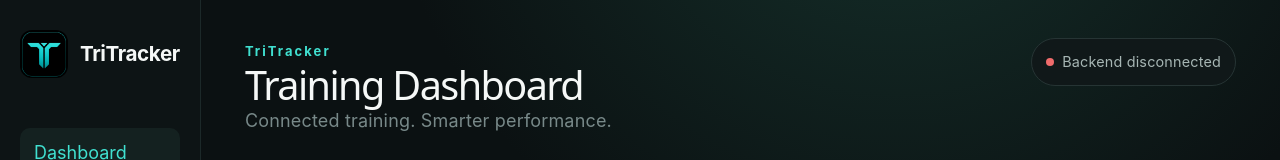
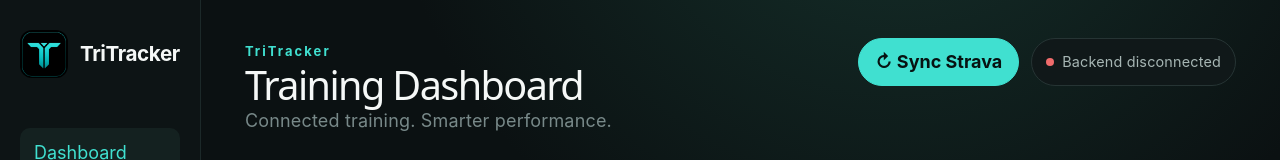
Before and after one commit to gabriellamcdade/TriTracker, a React (Vite) app in the folder frontend/: page / in a window 1280 px wide. Shown: the top 160 px of the page. Built offline with nearby package versions, Linux system fonts and the light colour scheme; no server answers.

Commit message:
add strava sync button to dashboard

```diff
--- a/frontend/src/App.css
+++ b/frontend/src/App.css
@@ -819,3 +819,54 @@ button {
     grid-template-columns: 1fr;
   }
 }
+
+.dashboard-actions {
+  display: flex;
+  align-items: flex-start;
+  gap: 12px;
+}
+
+.sync-area {
+  display: flex;
+  flex-direction: column;
+  align-items: flex-end;
+  gap: 6px;
+}
+
+.strava-sync-button {
+  padding: 10px 16px;
+  border: 1px solid #40e0d0;
+  border-radius: 999px;
+  background: #40e0d0;
+  color: #071211;
+  font-weight: 700;
+  cursor: pointer;
+  transition:
+    transform 0.15s ease,
+    opacity 0.15s ease;
+}
+
+.strava-sync-button:hover:not(:disabled) {
+  transform: translateY(-1px);
+}
+
+.strava-sync-button:disabled {
+  cursor: wait;
+  opacity: 0.6;
+}
+
+.sync-message {
+  color: #788988;
+  font-size: 0.72rem;
+}
+
+@media (max-width: 700px) {
+  .dashboard-actions {
+    width: 100%;
+    flex-direction: column;
+  }
+
+  .sync-area {
+    align-items: flex-start;
+  }
+}
--- a/frontend/src/App.tsx
+++ b/frontend/src/App.tsx
@@ -16,6 +16,7 @@ import {
   getActivities,
   getSummary,
   getTrainingLoad,
+  syncStrava,
 } from "./services/api";
 
 import type {
@@ -30,27 +31,41 @@ type HealthResponse = {
 };
 
 function App() {
-  const [backendConnected, setBackendConnected] = useState(false);
-  const [activePage, setActivePage] = useState("Dashboard");
+  const [backendConnected, setBackendConnected] =
+    useState(false);
 
-  const [summary, setSummary] = useState<TrainingSummary | null>(null);
-  const [activities, setActivities] = useState<Activity[]>([]);
+  const [activePage, setActivePage] =
+    useState("Dashboard");
+
+  const [summary, setSummary] =
+    useState<TrainingSummary | null>(null);
+
+  const [activities, setActivities] =
+    useState<Activity[]>([]);
+
   const [trainingLoad, setTrainingLoad] =
     useState<WeeklyTrainingLoad[]>([]);
 
-  // Check whether the backend is running
+  const [syncing, setSyncing] = useState(false);
+  const [syncMessage, setSyncMessage] = useState("");
+
   useEffect(() => {
     async function checkBackendHealth() {
       try {
-        const response = await fetch("http://127.0.0.1:8000/health");
+        const response = await fetch(
+          "http://127.0.0.1:8000/health"
+        );
 
         if (!response.ok) {
           throw new Error("Backend request failed");
         }
 
-        const data: HealthResponse = await response.json();
+        const data: HealthResponse =
+          await response.json();
 
-        setBackendConnected(data.status === "ok");
+        setBackendConnected(
+          data.status === "ok"
+        );
       } catch {
         setBackendConnected(false);
       }
@@ -59,12 +74,13 @@ function App() {
     checkBackendHealth();
   }, []);
 
-  // Load real dashboard data from the backend
-  useEffect(() => {
   async function loadDashboardData() {
     try {
-        const [summaryData, activityData, trainingLoadData] =
-          await Promise.all([
+      const [
+        summaryData,
+        activityData,
+        trainingLoadData,
+      ] = await Promise.all([
         getSummary(),
         getActivities(100),
         getTrainingLoad(),
@@ -74,28 +90,64 @@ function App() {
       setActivities(activityData);
       setTrainingLoad(trainingLoadData);
     } catch (error) {
-        console.error("Could not load dashboard data:", error);
+      console.error(
+        "Could not load dashboard data:",
+        error
+      );
     }
   }
 
+  useEffect(() => {
     loadDashboardData();
   }, []);
 
-  // Calculate dashboard values
+  async function handleStravaSync() {
+    try {
+      setSyncing(true);
+      setSyncMessage("");
+
+      const result = await syncStrava();
+
+      await loadDashboardData();
+
+      if (result.added === 0) {
+        setSyncMessage("Strava is up to date");
+      } else if (result.added === 1) {
+        setSyncMessage("1 new activity added");
+      } else {
+        setSyncMessage(
+          `${result.added} new activities added`
+        );
+      }
+    } catch (error) {
+      console.error(
+        "Could not sync Strava:",
+        error
+      );
+
+      setSyncMessage("Strava sync failed");
+    } finally {
+      setSyncing(false);
+    }
+  }
+
   const totalDistance = summary
     ? summary.Run.distance_km +
       summary.Bike.distance_km +
       summary.Swim.distance_km
     : 0;
 
-  const totalMinutes = summary?.total_training_minutes ?? 0;
+  const totalMinutes =
+    summary?.total_training_minutes ?? 0;
 
   const hours = Math.floor(totalMinutes / 60);
   const minutes = totalMinutes % 60;
 
   const latestTrainingLoad =
     trainingLoad.length > 0
-      ? trainingLoad[trainingLoad.length - 1].total_training_load
+      ? trainingLoad[
+          trainingLoad.length - 1
+        ].total_training_load
       : 0;
 
   return (
@@ -110,12 +162,35 @@ function App() {
           <>
             <header className="dashboard-header">
               <div>
-                <p className="eyebrow">TriTracker</p>
+                <p className="eyebrow">
+                  TriTracker
+                </p>
+
                 <h1>Training Dashboard</h1>
 
                 <p className="subtitle">
-                  Connected training. Smarter performance.
+                  Connected training. Smarter
+                  performance.
                 </p>
+              </div>
+
+              <div className="dashboard-actions">
+                <div className="sync-area">
+                  <button
+                    className="strava-sync-button"
+                    onClick={handleStravaSync}
+                    disabled={syncing}
+                  >
+                    {syncing
+                      ? "Syncing..."
+                      : "↻ Sync Strava"}
+                  </button>
+
+                  {syncMessage && (
+                    <span className="sync-message">
+                      {syncMessage}
+                    </span>
+                  )}
                 </div>
 
                 <div className="backend-status">
@@ -130,6 +205,7 @@ function App() {
                   {backendConnected
                     ? "Backend connected"
                     : "Backend disconnected"}
+                </div>
               </div>
             </header>
 
@@ -183,13 +259,21 @@ function App() {
           </>
         )}
 
-        {activePage === "Activities" && <ActivitiesPage />}
+        {activePage === "Activities" && (
+          <ActivitiesPage />
+        )}
 
-        {activePage === "Training" && <TrainingPage />}
+        {activePage === "Training" && (
+          <TrainingPage />
+        )}
 
-        {activePage === "Recovery" && <RecoveryPage />}
+        {activePage === "Recovery" && (
+          <RecoveryPage />
+        )}
 
-        {activePage === "Goals" && <GoalsPage />}
+        {activePage === "Goals" && (
+          <GoalsPage />
+        )}
       </main>
     </div>
   );
--- a/frontend/src/services/api.ts
+++ b/frontend/src/services/api.ts
@@ -4,6 +4,7 @@ import type {
   HealthResponse,
   Recommendation,
   Recovery,
+  StravaSyncResult,
   TrainingSummary,
   WeeklyTrainingLoad,
 } from "../types";
@@ -66,3 +67,20 @@ export async function saveGoal(goal: Goal): Promise<Goal> {
 
   return response.json() as Promise<Goal>;
 }
+
+export async function syncStrava(): Promise<StravaSyncResult> {
+  const response = await fetch(
+    `${API_BASE_URL}/strava/sync`,
+    {
+      method: "POST",
+    }
+  );
+
+  if (!response.ok) {
+    throw new Error(
+      `API request failed: ${response.status} ${response.statusText}`
+    );
+  }
+
+  return response.json() as Promise<StravaSyncResult>;
+}
```
Also changed, not shown: frontend/src/types/index.ts (+7 -0 lines), 2 other files (tests, documents, lock files or other folders). Lines whose indentation alone changed are shown as unchanged.
